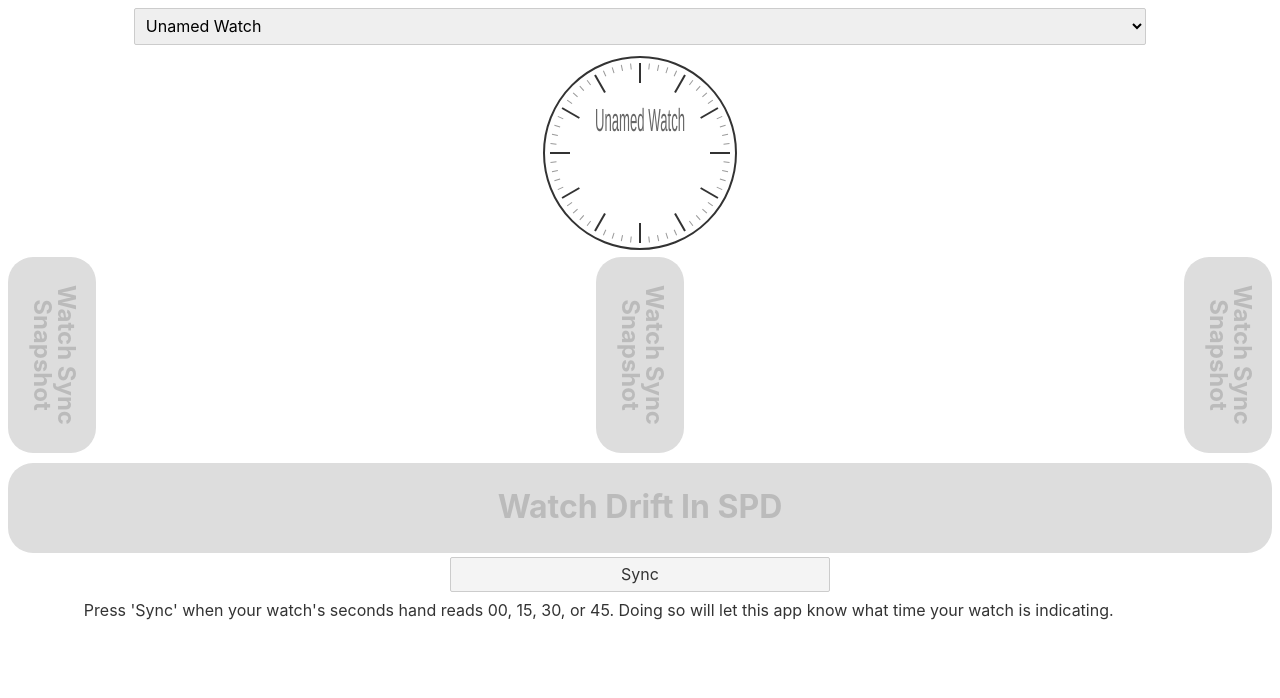
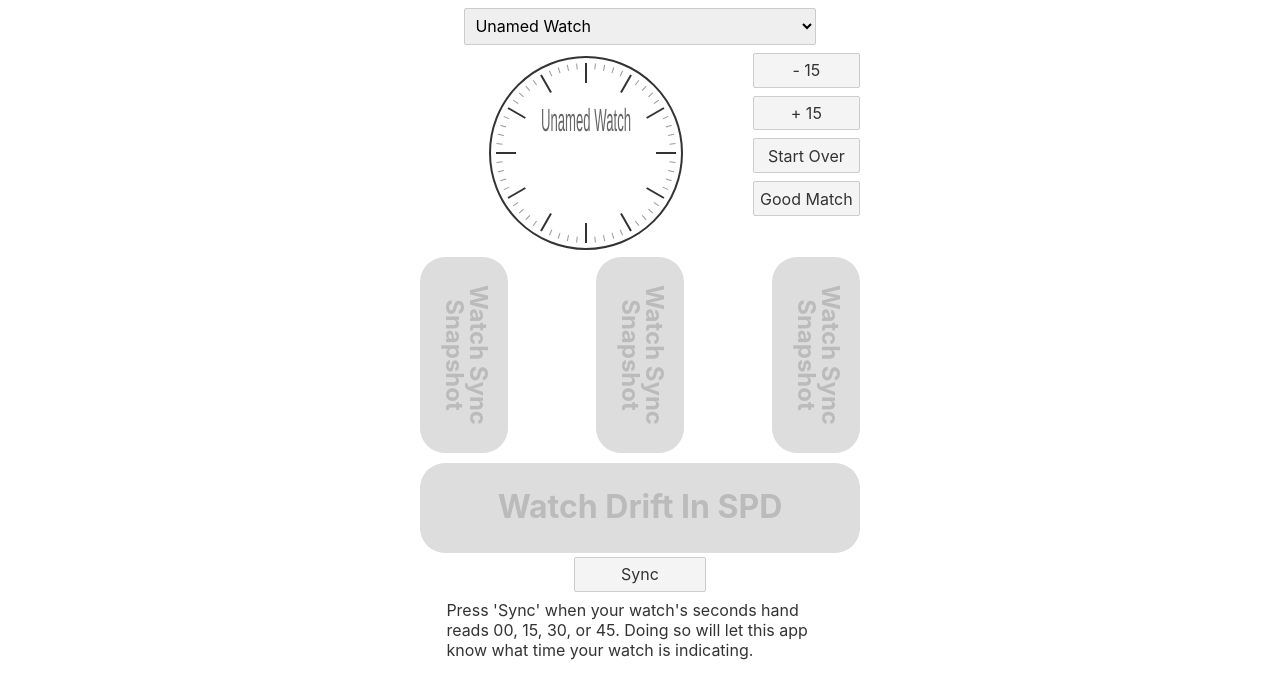
Before and after one commit to joshuaduggan/tractics, a Svelte app: page / in a window 1280 px wide. Shown: the top 698 px of the page. Built offline with nearby package versions, Linux system fonts and the light colour scheme; a web font is replaced by a local one.

Commit message:
Pre grid layout switch

```diff
--- a/src/App.svelte
+++ b/src/App.svelte
@@ -3,7 +3,6 @@ import * as tm from './tracmanager.js';
 import { tage } from './tracmanager.js';
 import WatchSelect from './components/WatchSelect.svelte';
 import Dragger from './components/Dragger.svelte';
-import ResTable from './components/ResTable.svelte';
 import Clock from './components/Clock.svelte';
 import Calc from './components/Calc.svelte';
 //import ResChart from './components/ResChart.svelte';
@@ -76,11 +75,16 @@ function wasWatchAdjusted(wasIt) {
 
 <main>
 <div align='center'>
-<WatchSelect/><br/>
-<Clock bind:offset bind:clockTime/>
+	<WatchSelect/><br/>
+	<Clock bind:offset bind:clockTime/>
+	<div class="butt-col" align="center">
+		<button class='basic-butt' on:click={retard15}>- 15</button>
+		<button class='basic-butt' on:click={advance15}>+ 15</button>
+		<button class='basic-butt' on:click={() => { $tage = 'SYNC'; }}>Start Over</button>
+		<button class='basic-butt' on:click={confirmWatchIndicated}>Good Match</button>
+	</div>
+</div>
 <Dragger/>
-<!--<ResTable/>-->
-</div>
 {#if $tage == 'SYNC'}
 <div>
 	<div align="center"><button class='basic-butt' on:click={syncTime}>Sync</button></div>
@@ -91,7 +95,7 @@ function wasWatchAdjusted(wasIt) {
 {:else if $tage == 'ALTER'}
 <div>
 	<div align="center">
-	<button class='basic-butt' on:click={retard15}>- 15</button>
+	<button class='basic-butt' on:click={retard15}>- 15</button><br/>
 	<button class='basic-butt' on:click={advance15}>+ 15</button><br/>
 	<button class='basic-butt' on:click={() => { $tage = 'SYNC'; }}>Start Over</button>
 	<button class='basic-butt' on:click={confirmWatchIndicated}>Good Match</button>
@@ -116,12 +120,26 @@ function wasWatchAdjusted(wasIt) {
 </main>
 
 <style>
+main {
+	min-width: 340px;
+	max-width: 440px;
+	margin: auto;
+}
+/*Clock {
+	float:left;
+}*/
+.butt-col {
+	float: right;
+	/*vertical-align: middle;*/
+	display: inline-grid;
+}
+.basic-butt {
+	min-width: 30%;
+	/*display: block;*/
+}
 p {
 	margin-top: 0;
 	padding-left: 6%;
 	padding-right: 6%;
 }
-.basic-butt {
-	min-width: 30%;
-}
 </style>
--- a/src/components/Dragger.svelte
+++ b/src/components/Dragger.svelte
@@ -6,7 +6,7 @@ import { watches, tage } from '../tracmanager.js';
 let moving = false;
 let touchLastX;
 const minSkipSpeed = 0.5;
-let svgWidth = 300;
+let svgWidth = 0;
 let sliderRestX;
 const leftTwn = tweened(0, {duration:0});
 const midTwn = tweened(0, {duration:0});
@@ -264,7 +264,7 @@ function calcSpd(at, bt) {
 
 <svelte:window on:mouseup={stopDrag} on:touchend={stopDrag} on:touchcancel={stopDrag} on:mousemove={dragMove} on:touchmove={dragMove}/>
 
-<div id="sliders" bind:clientWidth={svgWidth}><svg on:mousedown={startDrag} on:touchstart={startDrag} width=100% height="296">
+<div id="sliders" bind:clientWidth={svgWidth}><svg on:mousedown={startDrag} on:touchstart={startDrag} height="296">
     <!-- The card stack bases -->
     <defs><g id='stackBase'>
         <rect rx="25" ry="25" width={C.width} height={C.height} fill="#DDD"/>
@@ -428,7 +428,10 @@ function calcSpd(at, bt) {
 
 <style>
 svg {
+    width: 100%;
     user-select: none;
+}
+#sliders {
 }
 svg text {
     text-anchor: middle;
```
